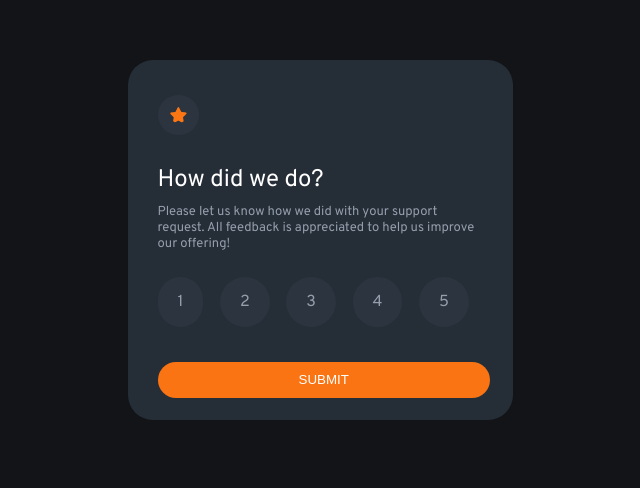
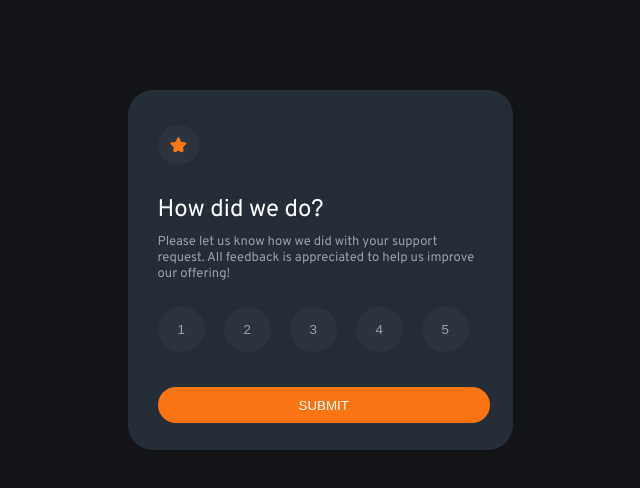
Before and after one commit to davidMorekwa/interactive-rating, a plain HTML site: page index.html in a window 1280 px wide. Shown: the part 138-626 px from the top of the page, without its empty margins (325-965 px from the left). Drawn offline with Linux system fonts and the light colour scheme.

Commit message:
Update
Updated the buttons bug on the numbers

```diff
--- a/index.html
+++ b/index.html
@@ -19,41 +19,13 @@
         <p id="p1">How did we do?</p>
         <p id="p2">Please let us know how we did with your support request. All feedback is appreciated to help us improve our offering!</p>
       </div>
-
-      <form id="myForm">
-        <div class="numbers">
-
-          <div onclick="handleNum(1)" class="numValue" id="numValue1">
-            <label for="numValue1">
-              <input value="1" type="radio" name="radioNums"   hidden>1
-            </label>
-          </div>
-          <div onclick="handleNum(2)" class="numValue" id="numValue2">
-            <label for="numValue2">
-              <input value="1" type="radio" name="radioNums"   hidden>2
-            </label>
-          </div>
-          <div onclick="handleNum(3)" class="numValue" id="numValue3">
-            <label for="numValue3">
-              <input value="1" type="radio" name="radioNums"   hidden>3
-            </label>
-          </div>
-          <div onclick="handleNum(4)" class="numValue" id="numValue4">
-            <label for="numValue4">
-              <input value="1" type="radio" name="radioNums"   hidden>4
-            </label>
-          </div>
-          <div onclick="handleNum(5)" class="numValue" id="numValue5">
-            <label for="numValue5">
-              <input value="1" type="radio" name="radioNums"   hidden>5
-            </label>
-          </div>
-
-
-        </div>
-
-
-      </form>
+      <div class="numbers">
+        <button onclick="handleNum(1)" value="1" class="numValue">1</button>
+        <button onclick="handleNum(2)" value="2" class="numValue">2</button>
+        <button onclick="handleNum(3)" value="3" class="numValue">3</button>
+        <button onclick="handleNum(4)" value="4" class="numValue">4</button>
+        <button onclick="handleNum(5)" value="5" class="numValue">5</button>
+      </div>
       <button onclick="submission()" id="button" type="submit">Submit</button>
 
 
--- a/script.js
+++ b/script.js
@@ -1,41 +1,6 @@
 var rating = null;
 function handleNum(e){
     rating = "You have selected "+e+" out of 5";
-    if(e == 1){
-        document.getElementById("numValue1").style.backgroundColor = 'hsl(217, 12%, 63%)';
-        document.getElementById("numValue1").style.color = 'white';
-    } else {
-        document.getElementById("numValue1").style.backgroundColor = 'hsl(215, 18%, 21%)';
-        document.getElementById("numValue1").style.color = 'hsl(217, 12%, 63%)';
-    }
-    if(e == 2){
-        document.getElementById("numValue2").style.backgroundColor = 'hsl(217, 12%, 63%)';
-        document.getElementById("numValue2").style.color = 'white';
-    } else {
-        document.getElementById("numValue2").style.backgroundColor = 'hsl(215, 18%, 21%)';
-        document.getElementById("numValue2").style.color = 'hsl(217, 12%, 63%)';
-    }
-    if(e == 3){
-        document.getElementById("numValue3").style.backgroundColor = 'hsl(217, 12%, 63%)';
-        document.getElementById("numValue3").style.color = 'white';
-    } else {
-        document.getElementById("numValue3").style.backgroundColor = 'hsl(215, 18%, 21%)';
-        document.getElementById("numValue3").style.color = 'hsl(217, 12%, 63%)';
-    }
-    if(e == 4){
-        document.getElementById("numValue4").style.backgroundColor = 'hsl(217, 12%, 63%)';
-        document.getElementById("numValue4").style.color = 'white';
-    } else {
-        document.getElementById("numValue4").style.backgroundColor = 'hsl(215, 18%, 21%)';
-        document.getElementById("numValue4").style.color = 'hsl(217, 12%, 63%)';
-    }
-    if(e == 5){
-        document.getElementById("numValue5").style.backgroundColor = 'hsl(217, 12%, 63%)';
-        document.getElementById("numValue5").style.color = 'white';
-    } else {
-        document.getElementById("numValue5").style.backgroundColor = 'hsl(215, 18%, 21%)';
-        document.getElementById("numValue5").style.color = 'hsl(217, 12%, 63%)';
-    }
 }
 function submission(){
     document.getElementById("ratingText").innerHTML = rating;
--- a/style.css
+++ b/style.css
@@ -4,11 +4,12 @@ body{
     justify-content: center;
     align-items: center;
     background-color: hsl(216, 12%, 8%);
+    min-height: 100vh;
 }
 .card{
     width: 350px;
     height: 360px;
-    margin-top: 15%;
+    /*margin-top: 15%;*/
     border-radius: 25px;
     background-color: hsl(213, 19%, 18%);
     padding: 0px 5px 0px 30px;
@@ -41,16 +42,20 @@ body{
 }
 .numbers .numValue{
     border-radius: 50px;
+    border: none;
     padding: 15px 20px 15px 20px;
     background-color: hsl(215, 18%, 21%);
     color: hsl(217, 12%, 63%);
 }
-.numbers .numValue:hover{
+.numValue:hover{
     background-color: hsl(25, 97%, 53%);
     cursor: pointer;
     color: hsl(0, 0%, 100%);
 }
-
+.numValue:focus{
+    background-color: hsl(217, 12%, 63%);
+    color: white;
+}
 
 
 
```
